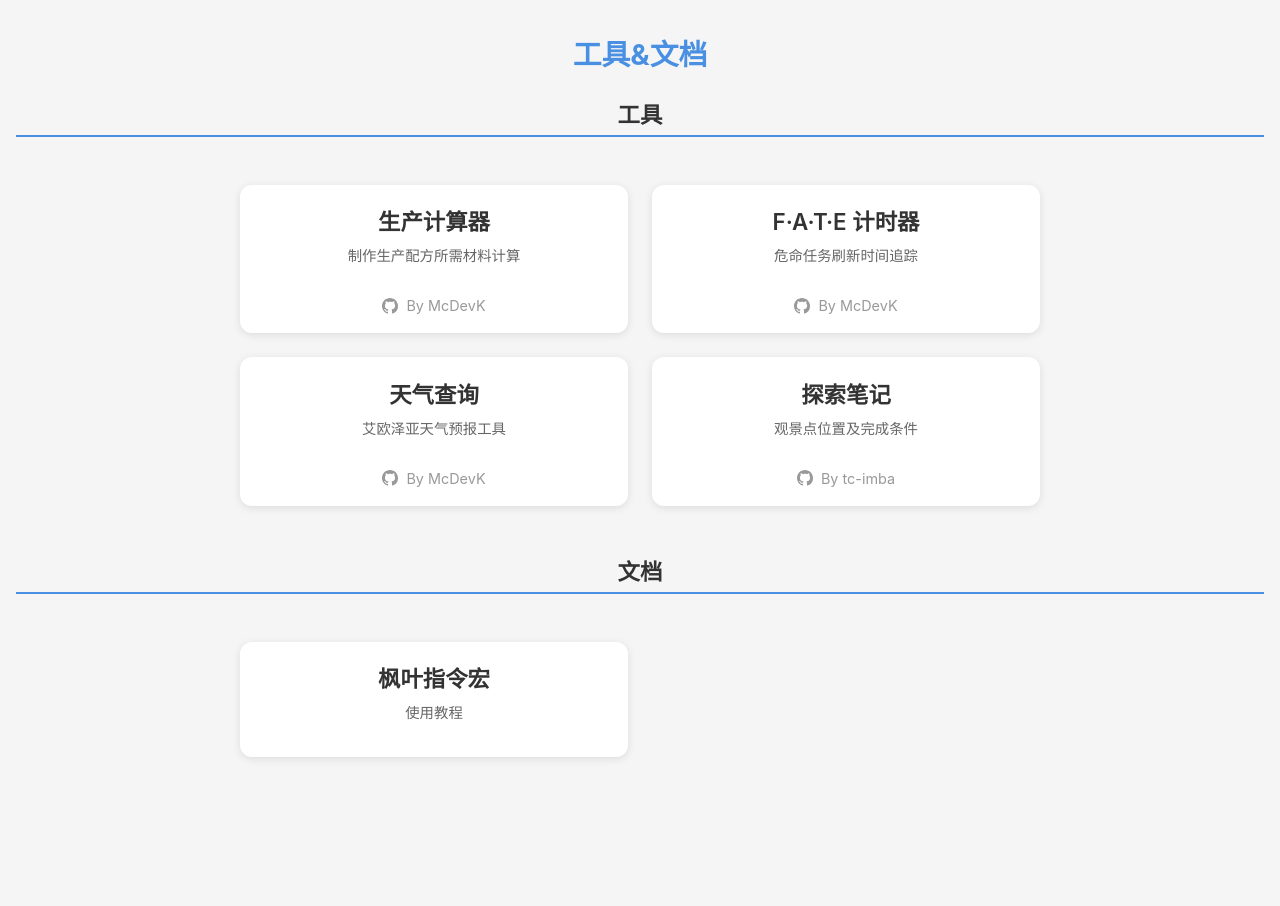
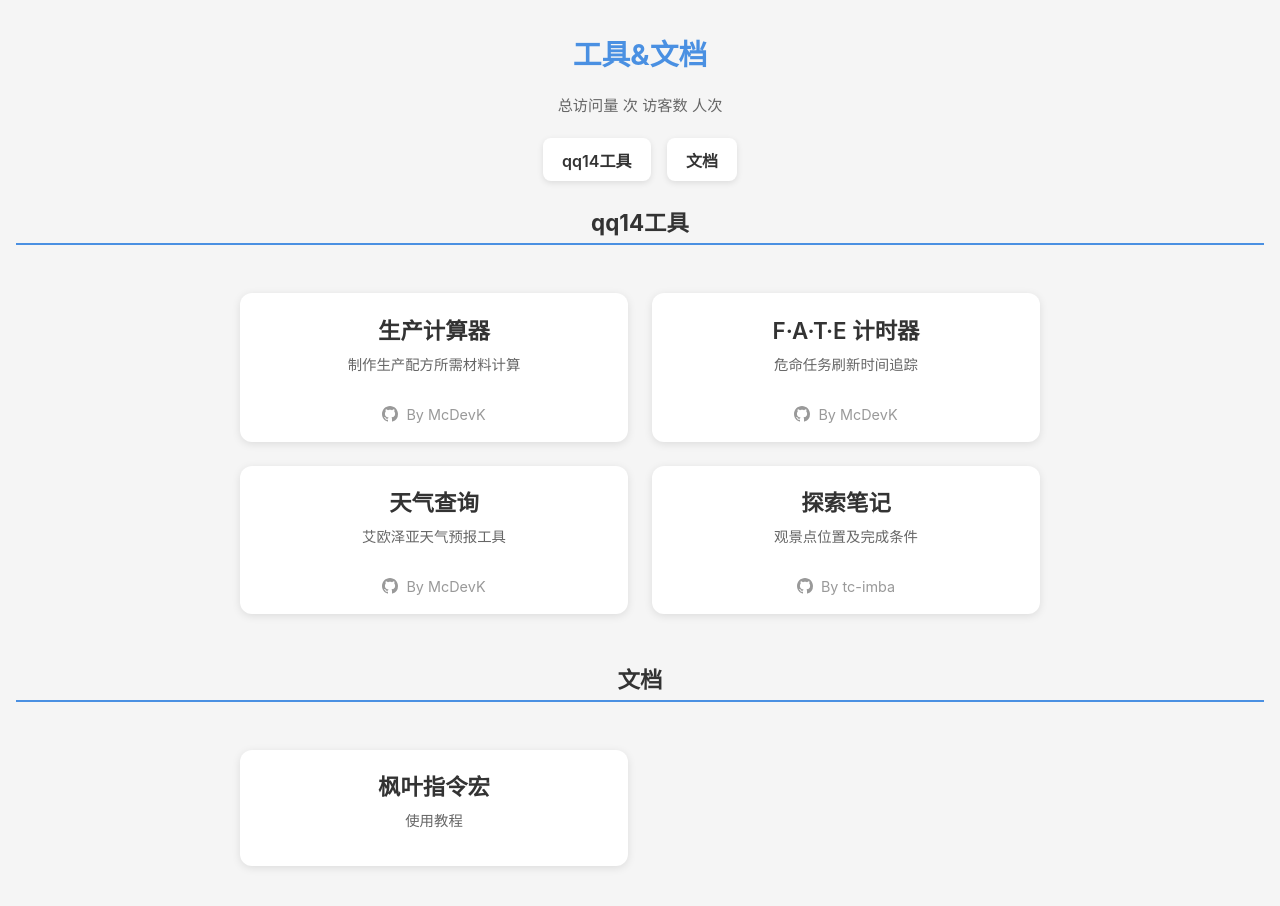
Before and after one commit to trustnight/trustnight.github.io, a plain HTML site: page mobile.html in a window 1280 px wide. Before the commit the page ends 800 px from the top, so only its background shows below. Drawn offline with Linux system fonts and the light colour scheme; some packages are replaced by stand-ins of ours; a script that the page names is missing.

Commit message:
fix(ui): 修复统计显示问题并更新工具分类名称
将busuanzi统计容器默认显示改为inline-block，不再依赖脚本控制
更新工具分类名称为"qq14工具"并添加移动端导航链接

```diff
--- a/css/index.css
+++ b/css/index.css
@@ -304,7 +304,7 @@ h1 {
 #busuanzi_container_site_pv,
 #busuanzi_container_site_uv,
 #busuanzi_container_page_pv {
-    display: none; /* 默认隐藏，脚本加载完成后会自动显示 */
+    display: inline-block; /* 默认显示，不再依赖脚本控制 */
 }
 
 /* 数值高亮样式 */
--- a/css/mobile.css
+++ b/css/mobile.css
@@ -138,7 +138,7 @@ h2:after {
 #busuanzi_container_site_pv,
 #busuanzi_container_site_uv,
 #busuanzi_container_page_pv {
-    display: none;
+    display: inline-block;
 }
 
 #busuanzi_value_site_pv,
--- a/mobile.html
+++ b/mobile.html
@@ -14,8 +14,12 @@
             <span id="busuanzi_container_site_uv">访客数<span id="busuanzi_value_site_uv"></span>&nbsp;人次</span>
             <!-- <span id="busuanzi_container_page_pv">本页浏览量<span id="busuanzi_value_page_pv"></span>&nbsp;次</span> -->
         </div>
-        <div class="game-category">
-            <h2>工具</h2>
+        <div class="navigation">
+            <a href="#tools-section" class="nav-link">qq14工具</a>
+            <a href="#docs-section" class="nav-link">文档</a>
+        </div>
+        <div class="game-category" id="tools-section">
+            <h2>qq14工具</h2>
             <div class="tools">
                 <div class="tools-container">
                     <div class="tool-item">
```
Also changed, not shown: index.html (+1 -1 lines).
